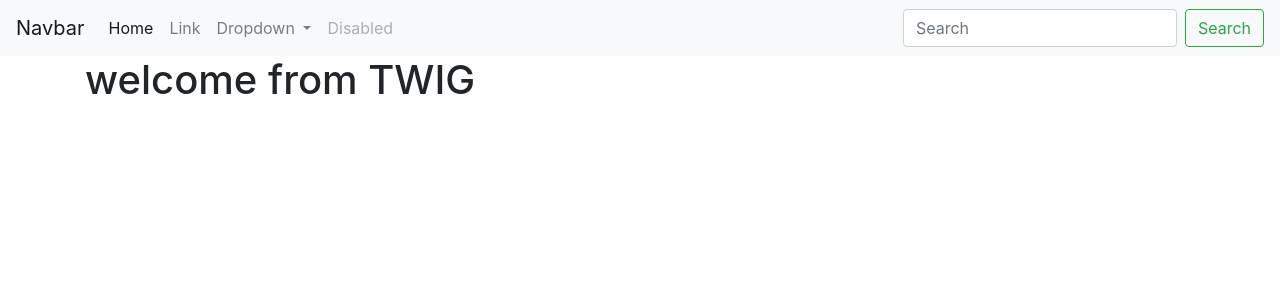
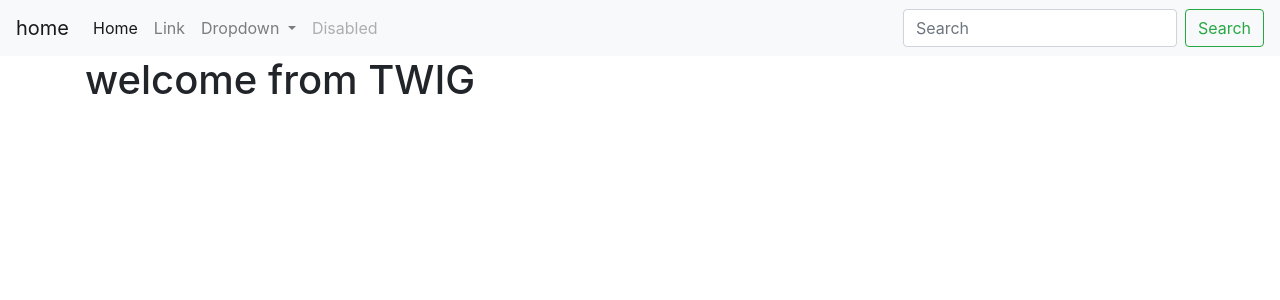
Before and after one commit to voidstone/sfcourse, a Symfony app: template templates/home/index.html.twig in a window 1280 px wide. Shown: the top 300 px of the page. Run offline with Twig, Linux system fonts and the light colour scheme; the template is opened without the code that fills it, so the values that code supplies are empty; some libraries are stand-ins or nearby versions.

Commit message:
feat: add home route

```diff
--- a/src/Controller/MainController.php
+++ b/src/Controller/MainController.php
@@ -10,7 +10,7 @@ use Symfony\Component\Routing\Annotation\Route;
 class MainController extends AbstractController
 {
     /**
-     * @Route("/", name="app_main")
+     * @Route("/", name="home")
      */
     public function index(): Response
     {
--- a/templates/base.html.twig
+++ b/templates/base.html.twig
@@ -18,7 +18,7 @@
 </head>
 <body>
 <nav class="navbar navbar-expand-lg navbar-light bg-light">
-    <a class="navbar-brand" href="#">Navbar</a>
+    <a class="navbar-brand" href="{{ path('home')}}">home</a>
     <button class="navbar-toggler" type="button" data-toggle="collapse" data-target="#navbarSupportedContent"
             aria-controls="navbarSupportedContent" aria-expanded="false" aria-label="Toggle navigation">
         <span class="navbar-toggler-icon"></span>
```
